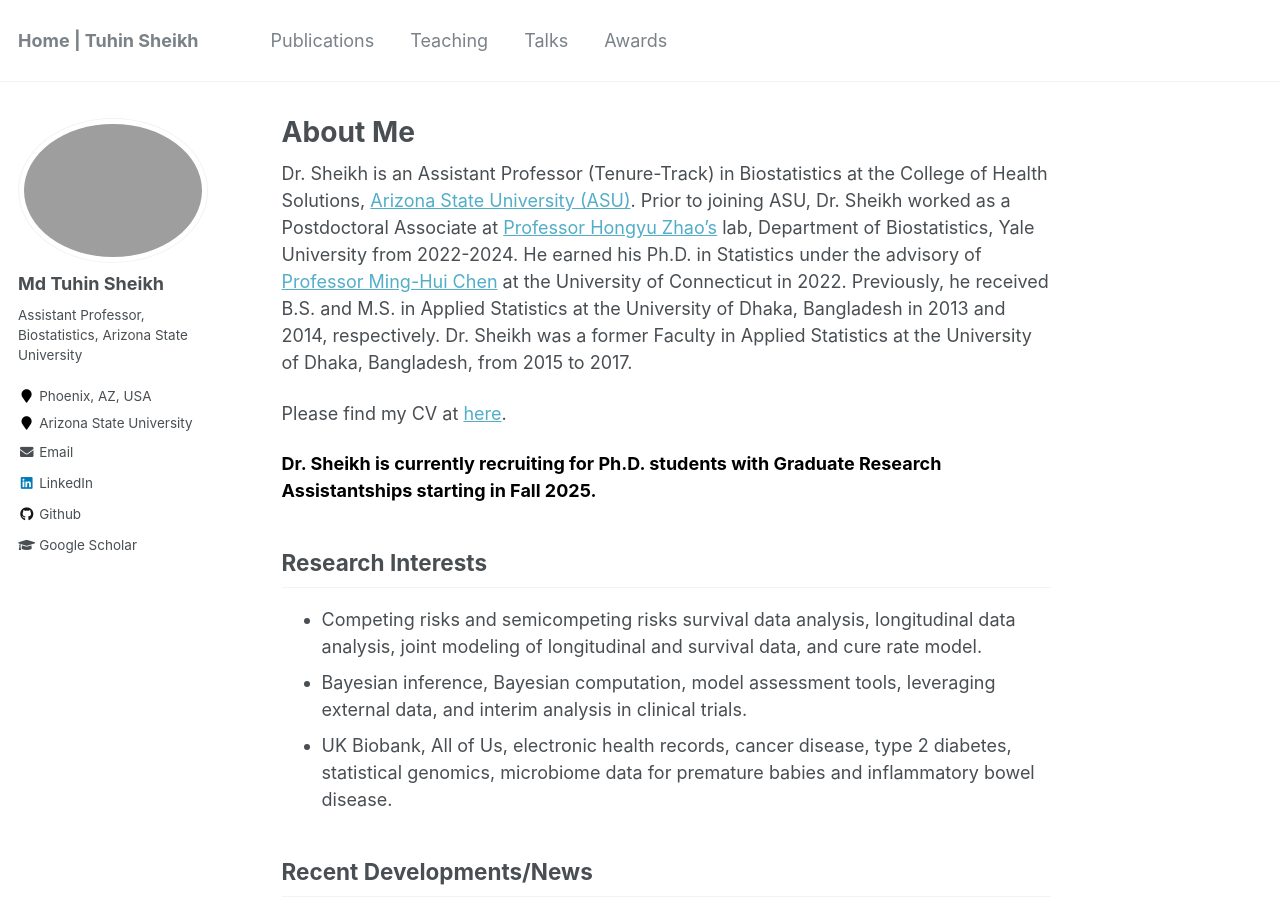
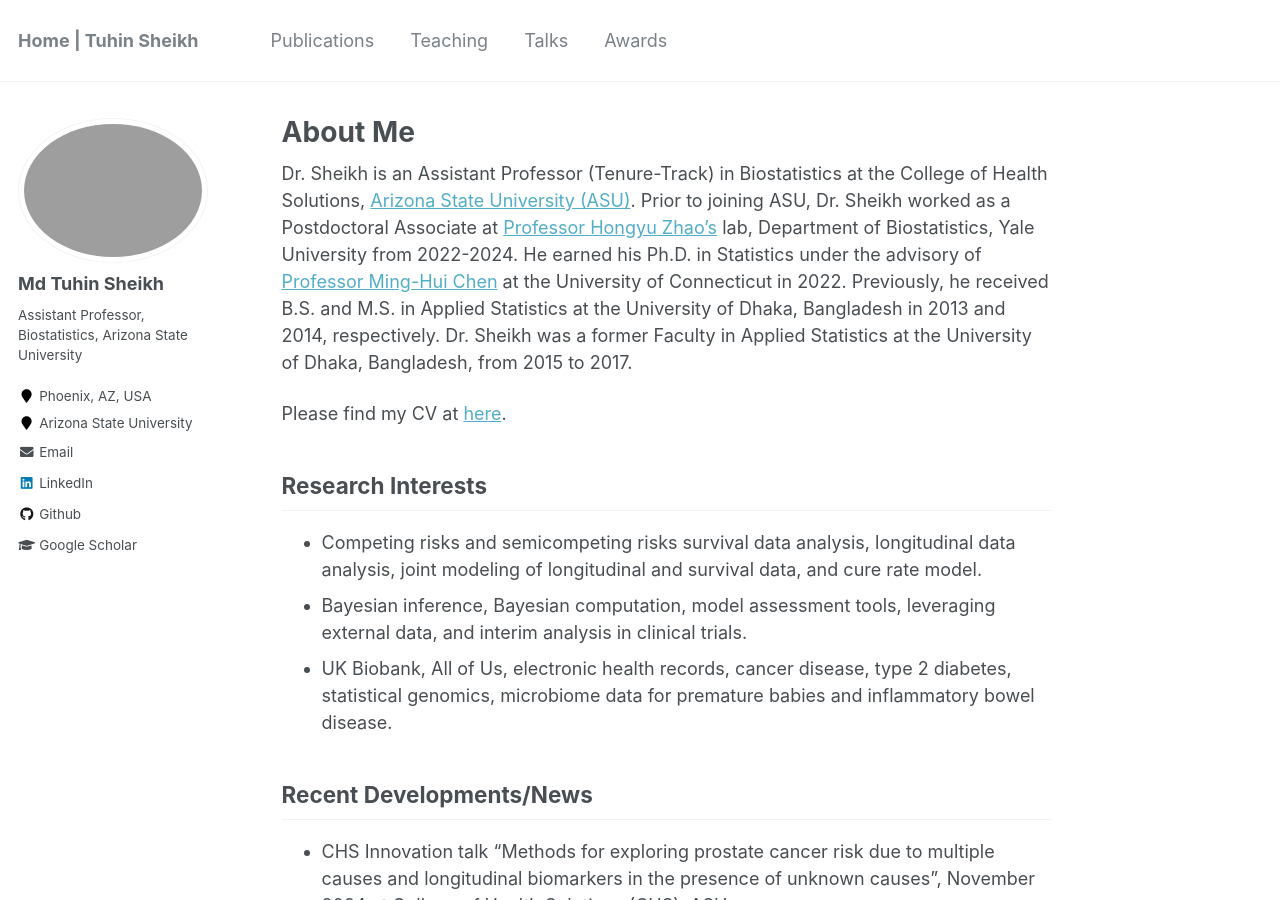
Before and after one commit to mdtuhinsheikh/mdtuhinsheikh.github.io, a Jekyll site: the page built from _pages/about.md, in a window 1280 px wide and 900 px high. Built offline with Jekyll 4.4.1, drawn with Linux system fonts in a browser that asks for light colours.

Commit message:
Update about.md

```diff
--- a/_pages/about.md
+++ b/_pages/about.md
@@ -11,7 +11,7 @@ Dr. Sheikh is an Assistant Professor (Tenure-Track) in Biostatistics at the Coll
 
 Please find my CV at [here](https://www.dropbox.com/scl/fi/sy1u8rr8v88s0ng293otr/CV_Sheikh_MdTuhin.pdf?rlkey=zlmn2gvg8p777acfznzz37e62&st=xu7fvckw&dl=0){:target="_blank"}.
 
-<strong style="color:black;">Dr. Sheikh is currently recruiting for Ph.D. students with Graduate Research Assistantships starting in Fall 2025.</strong>
+<!-- <strong style="color:black;">Dr. Sheikh is currently recruiting for Ph.D. students with Graduate Research Assistantships starting in Fall 2025.</strong> -->
 
 ## Research Interests
 - Competing risks and semicompeting risks survival data analysis, longitudinal data analysis, joint modeling of longitudinal and survival data, and cure rate model.
```
